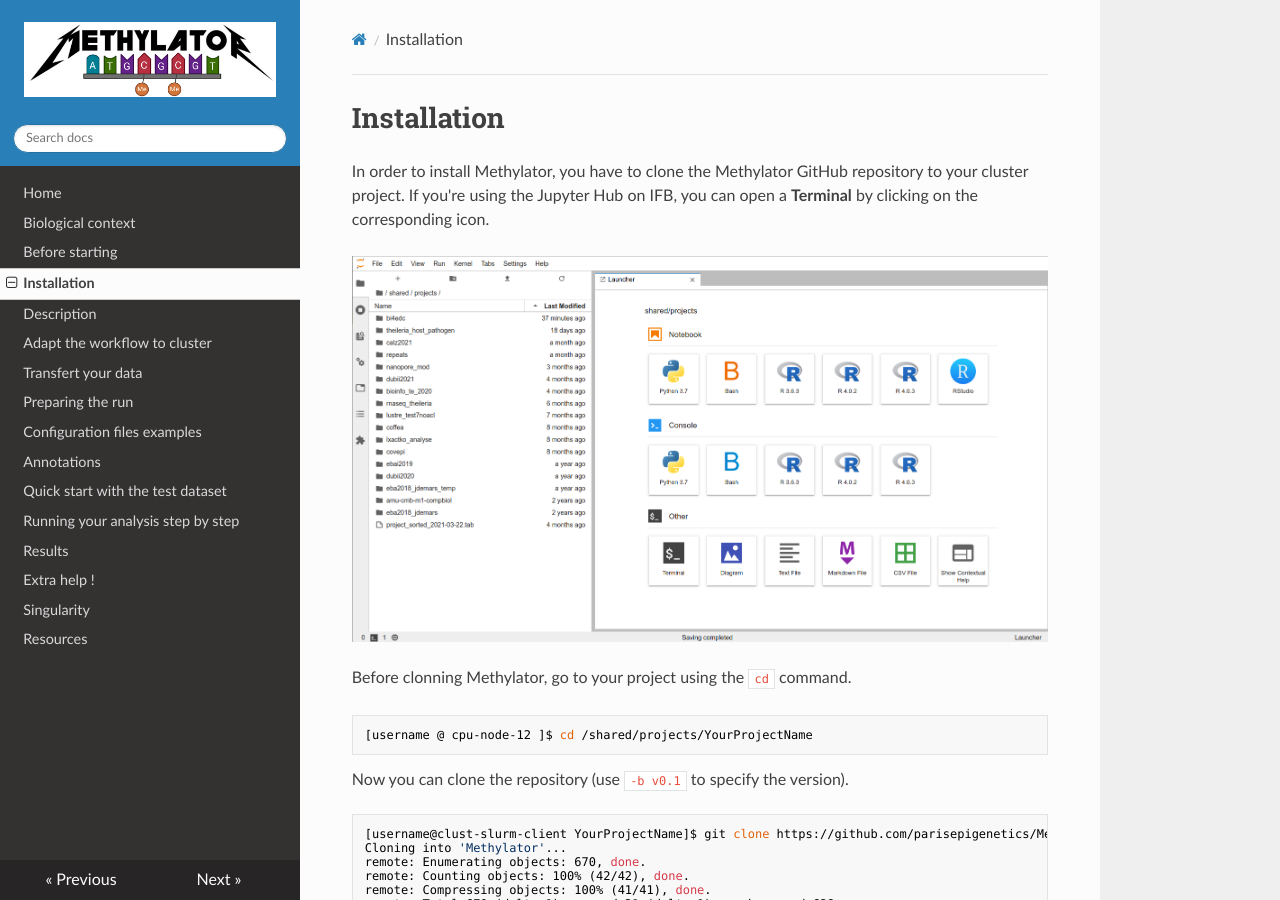
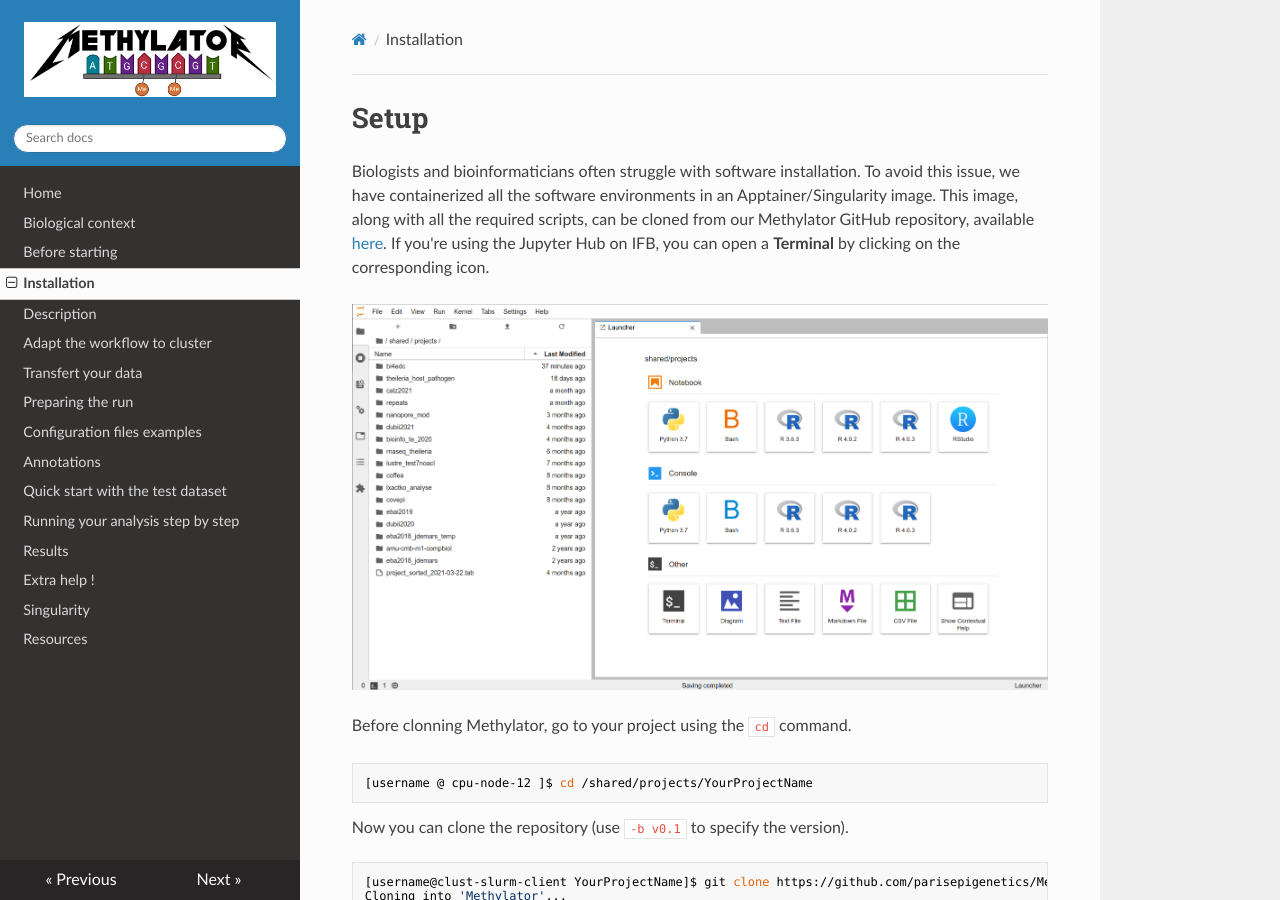
Before and after one commit to parisepigenetics/Methylator-Documentation, an MkDocs documentation site: the page built from docs/installation.md, in a window 1280 px wide and 900 px high. Built offline with MkDocs 1.6.1, drawn with Linux system fonts in a browser that asks for light colours; nearby versions of some CDN libraries.

Commit message:
Update installation.md

```diff
--- a/docs/installation.md
+++ b/docs/installation.md
@@ -1,7 +1,6 @@
-# Installation
+# Setup
 
-In order to install Methylator, you  have to clone the Methylator GitHub repository to your cluster project.
-If you're using the Jupyter Hub on IFB, you can open a **Terminal** by clicking on the corresponding icon.
+Biologists and bioinformaticians often struggle with software installation. To avoid this issue, we have containerized all the software environments in an Apptainer/Singularity image. This image, along with all the required scripts, can be cloned from our Methylator GitHub repository, available [here](https://github.com/parisepigenetics/WGBSflow). If you're using the Jupyter Hub on IFB, you can open a **Terminal** by clicking on the corresponding icon.
 
 ![jupyterHub](img/JupyterHub.png)
 
```
